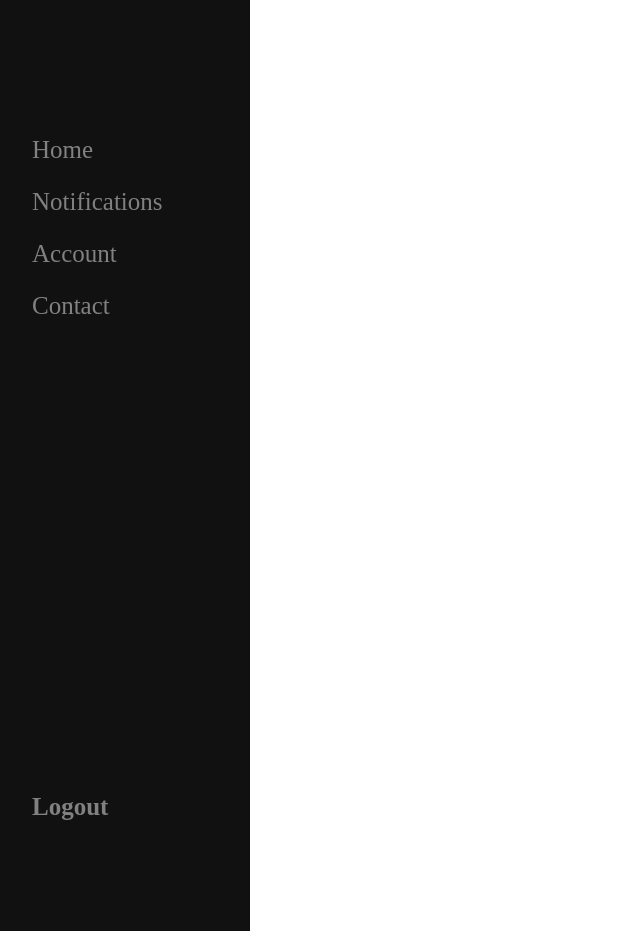
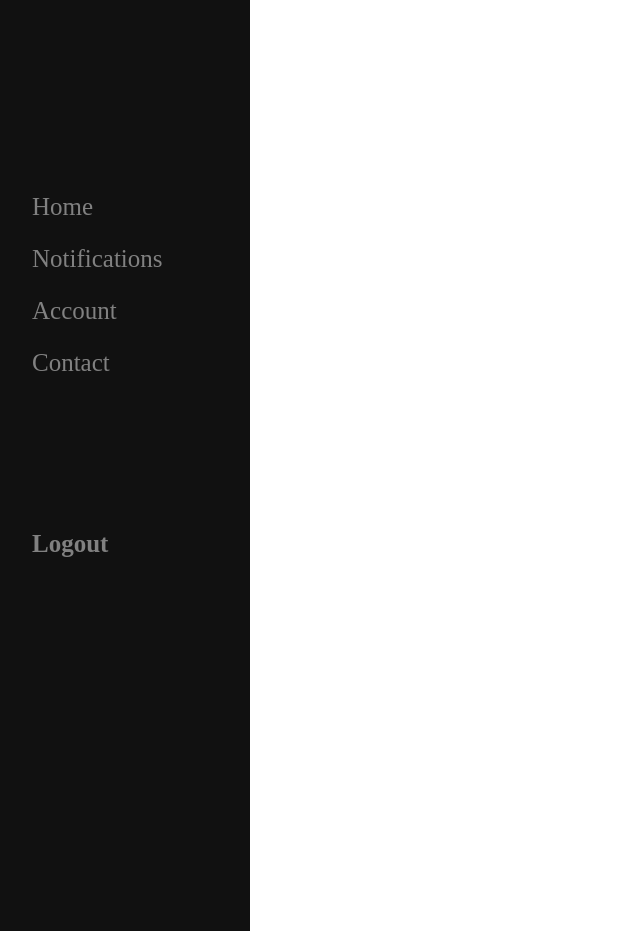
Before and after one commit to Neeraz666/thoughts_sharing, a Django app: template Soch/templates/base.html in a window 1280 px wide. Shown: the whole page, without its empty margins (0-640 px from the left). Run offline with Django 4.2, Linux system fonts and the light colour scheme; the template is opened without the code that fills it, so the values that code supplies are empty.

Commit message:
Navbar redesigned

```diff
--- a/Soch/templates/base.html
+++ b/Soch/templates/base.html
@@ -35,12 +35,28 @@
             color: #f1f1f1;
         }
 
-        .sidenav img{
-            max-width: 30%;
+        #navlist{
+            margin-top: 3em;
+        }
+
+        #profilephoto {
+            text-align: center;
+            width: 100%;
+        }
+
+        #profilephoto img{
+            max-width: 50%;
+            border-radius: 100%;
+            margin: 0 auto;
+            padding: 2px;
+        }
+
+        #profilephoto p{
+            text-align: center;
         }
 
         #logout {
-            margin-top: 26em;
+            margin-top: 6em;
         }
 
         /* Style page content */
@@ -64,11 +80,18 @@
 
 <body>
     <div id="mySidenav" class="sidenav">
-        <a href="#"><img src="{{user.profile_pic.url}}" alt=""></a><p>{{user.username}}</p>
-        <a href="#">Home</a>
-        <a href="#">Notifications</a>
-        <a href="#">Account</a>
-        <a href="#">Contact</a>
+        <div id="profilephoto">
+            <a href="#">
+                <img src="{{user.profile_pic.url}}" alt="">
+                <p>{{user.username}}</p>
+            </a>
+        </div>
+        <div id = 'navlist'>
+            <a href="#">Home</a>
+            <a href="#">Notifications</a>
+            <a href="#">Account</a>
+            <a href="#">Contact</a>
+        </div>
         <div id="logout">
             <a href="/handlelogout">
                 <h4>Logout</h4>
```
